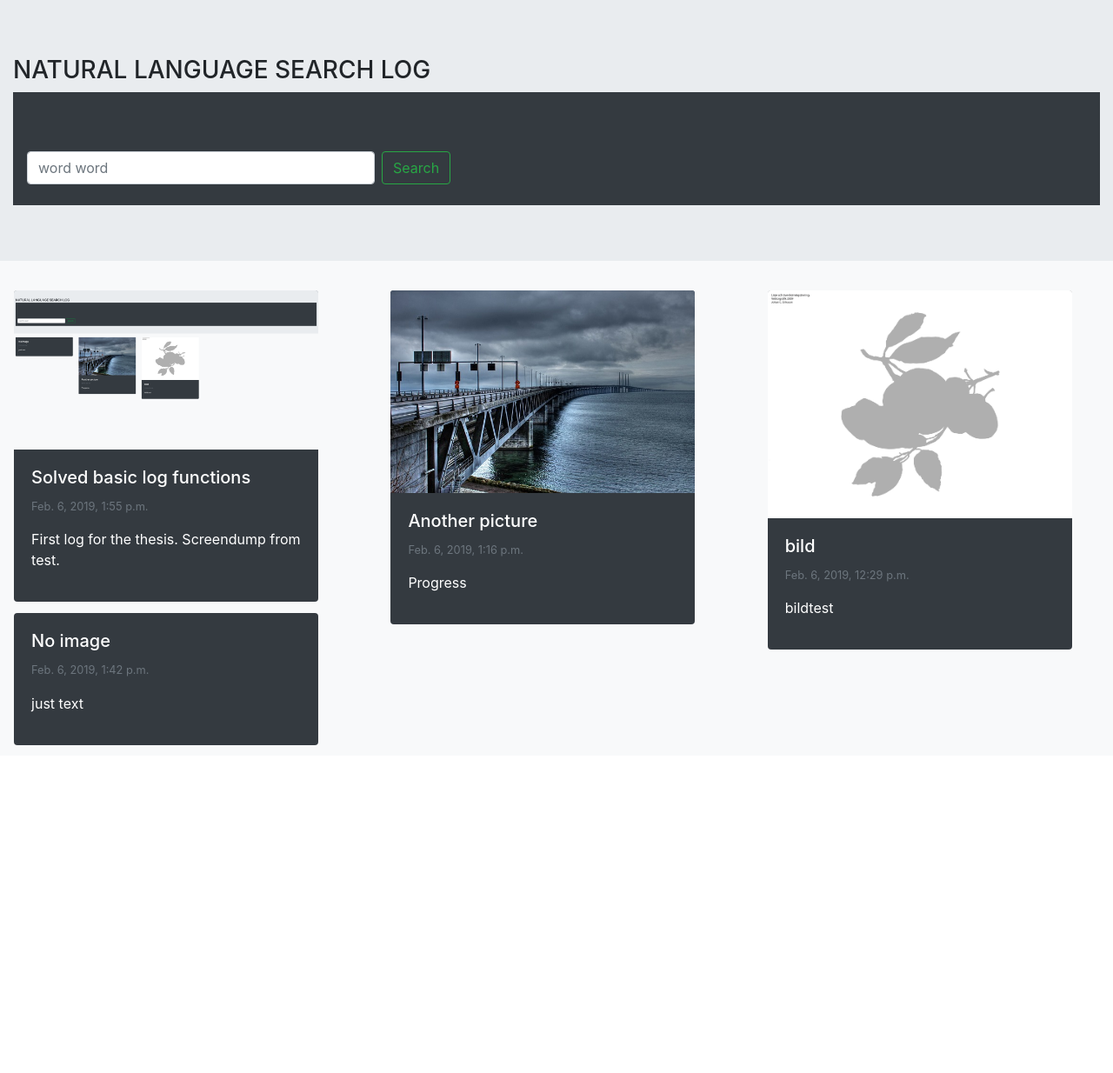
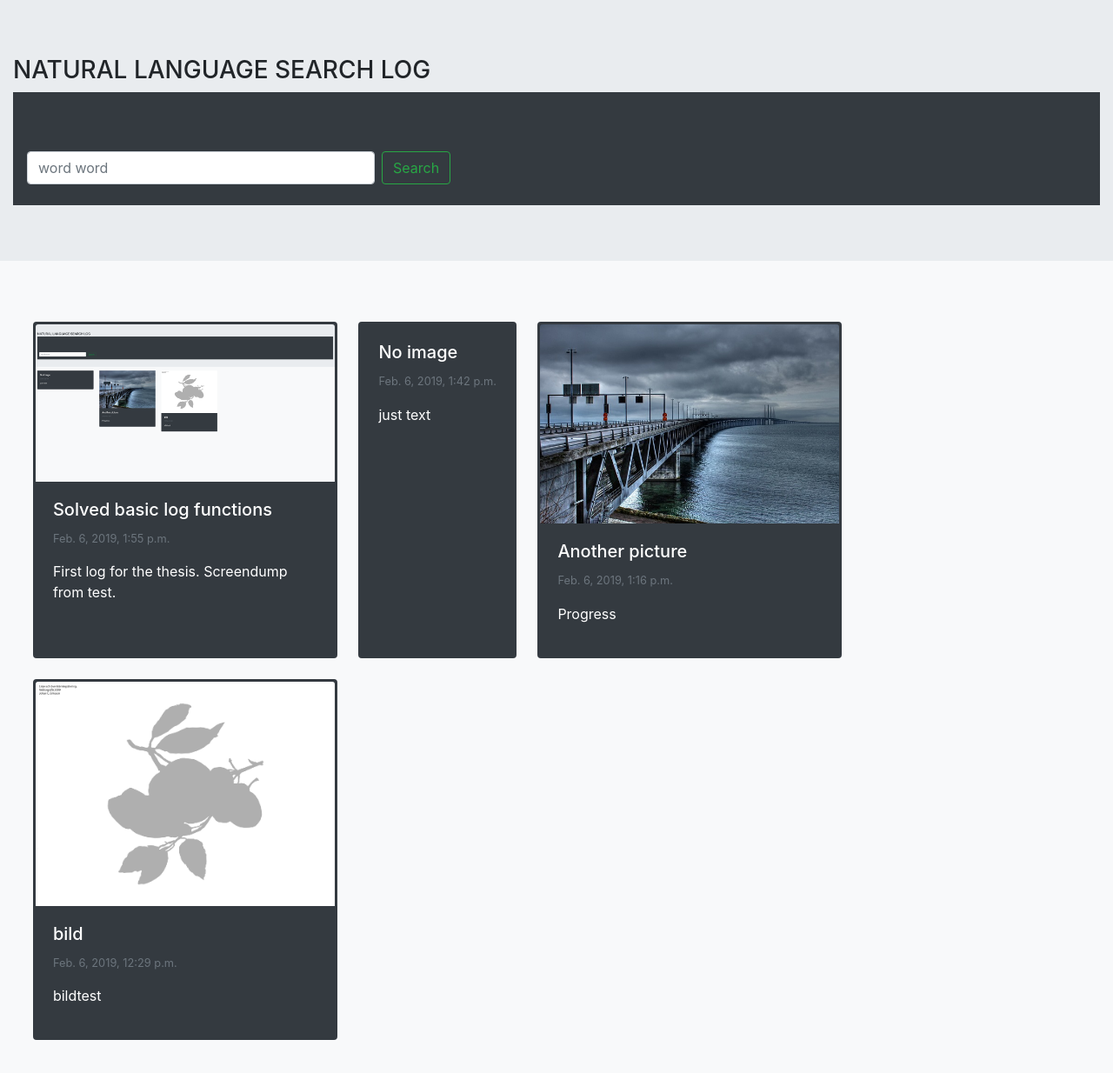
Before and after one commit to Schefferbird/thesis_log, a Django app: template log/templates/log/index.html in a window 1280 px wide. Shown: the whole page at 87% size. Before the commit the page ends 857 px from the top, so only its background shows below. Run offline with Django 3.2, Linux system fonts and the light colour scheme; the template is opened without the code that fills it: values that come from a table or form of the project are taken from there, others are empty; data comes from the database, SQL or seed files in the repository; both versions use the stored data as it was after the commit; some libraries are stand-ins or nearby versions.

Commit message:
Solved minor details for image and date for logs

```diff
--- a/log/templates/log/index.html
+++ b/log/templates/log/index.html
@@ -2,12 +2,12 @@
 
 {% block content %}
 
-<div class="card-columns">
+<div class="d-flex flex-wrap">
 
 
     {% for lg in logs %}
-    <div class="col-md-4">
-        <div class="card border-0 bg-dark text-white" style="width: 30rem;">
+
+        <div class="card border-dark bg-dark text-white" >
 
             {% if lg.image %}
             <img class="card-img-top " src="{{ lg.image }} " alt=''>
@@ -25,7 +25,7 @@
             </div>
 
         </div>
-    </div>
+
 
     {% endfor %}
 
```
Also changed, not shown: log/static/log/css/main.css (+7 -9 lines), db.sqlite3, media/logimg/grangerda_sprite.png (added), media/logimg/movie_rec_engine.png (added), media/logimg/screendump_logtests.png (added).
